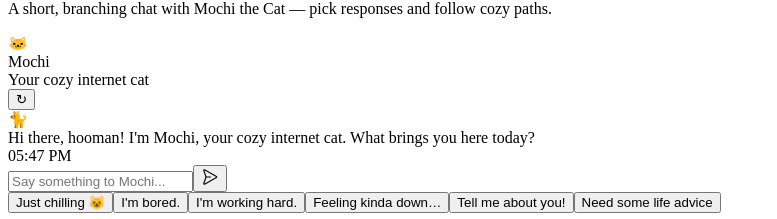
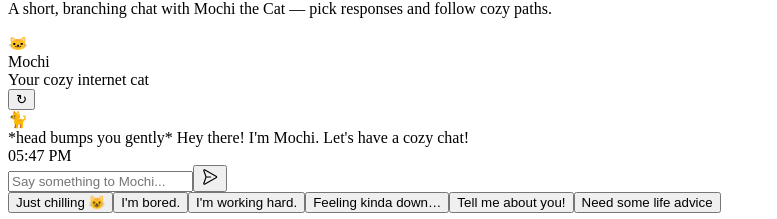
Before and after one commit to clairenogot/nogotjosephineclaire, a React (Vite) app: page / in a window 1280 px wide. Shown: the part 7578-7797 px from the top of the page, without its empty margins (0-777 px from the left). Built offline with nearby package versions, Linux system fonts and the light colour scheme; the HTML template or start-up script is replaced by a standard one.

Commit message:
feat: Add randomized greetings and enhanced reset in TalkToCat - 8 greeting variations, click+meow sounds on refresh, complete conversation reset

```diff
--- a/src/games/TalkToCat.tsx
+++ b/src/games/TalkToCat.tsx
@@ -5,14 +5,32 @@ import { playClick, playSend, playPurr, playMeow } from '../utils/sounds'
 
 type Msg = { id: string; speaker: 'mochi'|'you'; text: string; time?: string }
 
-const initialMsgs: Msg[] = [
-  { id: 'm-0', speaker: 'mochi', text: "Hi there, hooman! I'm Mochi, your cozy internet cat. What brings you here today?", time: new Date().toLocaleTimeString([], {hour: '2-digit', minute:'2-digit'}) }
+// Random greetings for Mochi
+const GREETINGS = [
+  "Hi there, hooman! I'm Mochi, your cozy internet cat. What brings you here today?",
+  "Meow! 🐱 I'm Mochi, and I'm here to chat! What's on your mind today?",
+  "Hey hooman! *stretches and yawns* Ready for a cozy conversation?",
+  "Welcome back! I'm Mochi, your friendly neighborhood cat. How can I make your day better?",
+  "Purrr... Hello there! Mochi here. Want to chat about something?",
+  "Oh, a visitor! *tail swishes excitedly* I'm Mochi. What adventure shall we go on today?",
+  "Hiiii! 😸 Mochi at your service! Feeling chatty? I'm all ears (and whiskers)!",
+  "*head bumps you gently* Hey there! I'm Mochi. Let's have a cozy chat!"
 ]
+
+function getRandomGreeting() {
+  return GREETINGS[Math.floor(Math.random() * GREETINGS.length)]
+}
 
 function timeNow(){ return new Date().toLocaleTimeString([], {hour: '2-digit', minute:'2-digit'}) }
 
+function getInitialMessages(): Msg[] {
+  return [
+    { id: `m-${Date.now()}`, speaker: 'mochi', text: getRandomGreeting(), time: timeNow() }
+  ]
+}
+
 export default function TalkToCat(){
-  const [messages, setMessages] = useState<Msg[]>(initialMsgs)
+  const [messages, setMessages] = useState<Msg[]>(getInitialMessages())
   const [typing, setTyping] = useState(false)
   const soundOn = true // always enabled, no UI toggle
   const [input, setInput] = useState('')
@@ -1000,12 +1018,13 @@ export default function TalkToCat(){
 
   const pushMochi = (text:string, delay = 600)=>{
     setTyping(true)
+    const randomDelay = delay + Math.random() * 400 // Add some variation
     setTimeout(()=>{
-      addMessage({ id:`m-${messages.length}`, speaker:'mochi', text, time: timeNow() })
+      addMessage({ id:`m-${Date.now()}-${Math.random()}`, speaker:'mochi', text, time: timeNow() })
       setTyping(false)
       playMeow(soundOn)
       scrollToBottom()
-    }, delay + Math.random()*500)
+    }, randomDelay)
   }
 
   function scrollToBottom(){
@@ -1040,7 +1059,15 @@ export default function TalkToCat(){
     else pushMochi('Ooh, tell me more!')
   }
 
-  function reset(){ setMessages(initialMsgs); setTyping(false); setInput('') }
+  function reset(){
+    playClick(soundOn) // Play click sound
+    playMeow(soundOn) // Add a meow for fun!
+    setMessages(getInitialMessages()) // Get new random greeting
+    setTyping(false)
+    setInput('')
+    setNodeId('start') // Reset to start node
+    scrollToBottom()
+  }
 
   // inline CSS for messenger tails and animations
   const style = `
```
